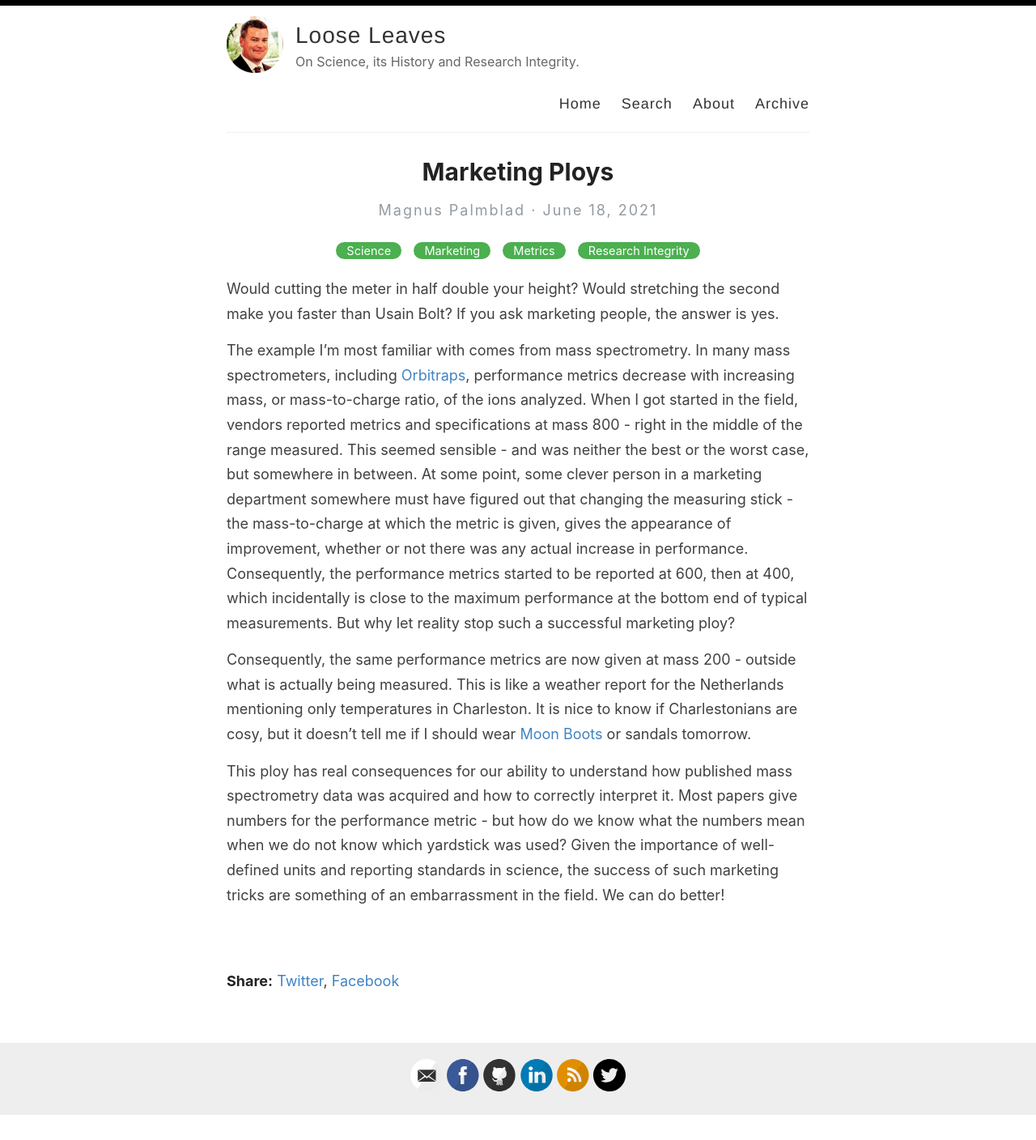
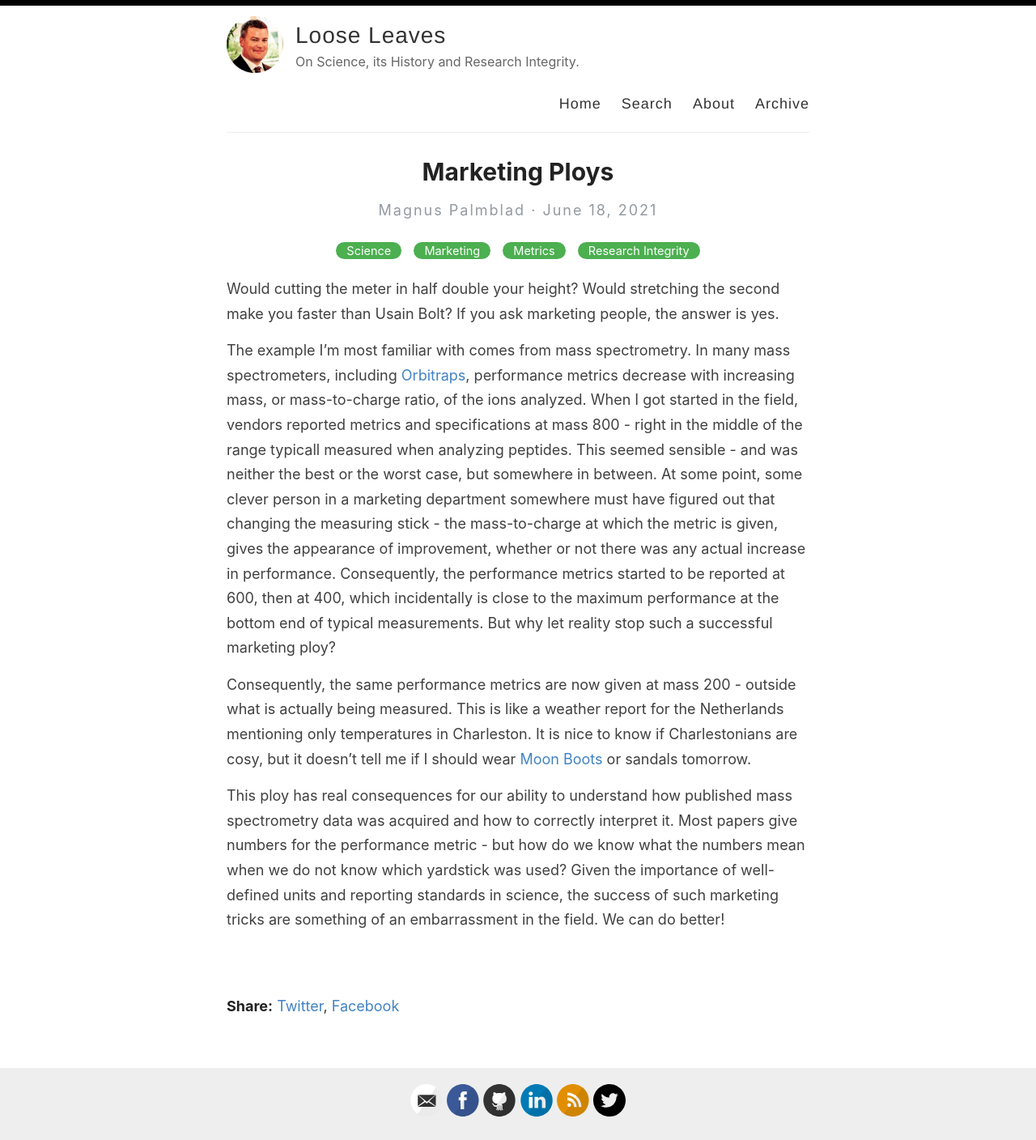
Before and after one commit to amitmerchant1990/reverie, a Jekyll site: the page built from _posts/2021-06-18-Marketing_Ploys.md, in a window 1280 px wide. Shown: the whole page at 81% size. Built offline with Jekyll 4.4.1, drawn with Linux system fonts in a browser that asks for light colours; before the commit the page ends 1378 px from its top, so only the background shows below that.

Commit message:
Update 2021-06-18-Marketing_Ploys.md

```diff
--- a/_posts/2021-06-18-Marketing_Ploys.md
+++ b/_posts/2021-06-18-Marketing_Ploys.md
@@ -7,7 +7,7 @@
 
 Would cutting the meter in half double your height? Would stretching the second make you faster than Usain Bolt? If you ask marketing people, the answer is yes.
 
-The example I'm most familiar with comes from mass spectrometry. In many mass spectrometers, including [Orbitraps](https://doi.org/10.1016/j.jasms.2009.01.005), performance metrics decrease with increasing mass, or mass-to-charge ratio, of the ions analyzed. When I got started in the field, vendors reported metrics and specifications at mass 800 - right in the middle of the range measured. This seemed sensible - and was neither the best or the worst case, but somewhere in between. At some point, some clever person in a marketing department somewhere must have figured out that changing the measuring stick - the mass-to-charge at which the metric is given, gives the appearance of improvement, whether or not there was any actual increase in performance. Consequently, the performance metrics started to be reported at 600, then at 400, which incidentally is close to the maximum performance at the bottom end of typical measurements. But why let reality stop such a successful marketing ploy?
+The example I'm most familiar with comes from mass spectrometry. In many mass spectrometers, including [Orbitraps](https://doi.org/10.1016/j.jasms.2009.01.005), performance metrics decrease with increasing mass, or mass-to-charge ratio, of the ions analyzed. When I got started in the field, vendors reported metrics and specifications at mass 800 - right in the middle of the range typicall measured when analyzing peptides. This seemed sensible - and was neither the best or the worst case, but somewhere in between. At some point, some clever person in a marketing department somewhere must have figured out that changing the measuring stick - the mass-to-charge at which the metric is given, gives the appearance of improvement, whether or not there was any actual increase in performance. Consequently, the performance metrics started to be reported at 600, then at 400, which incidentally is close to the maximum performance at the bottom end of typical measurements. But why let reality stop such a successful marketing ploy?
 
 Consequently, the same performance metrics are now given at mass 200 - outside what is actually being measured. This is like a weather report for the Netherlands mentioning only temperatures in Charleston. It is nice to know if Charlestonians are cosy, but it doesn’t tell me if I should wear [Moon Boots](https://en.wikipedia.org/wiki/Moon_Boot) or sandals tomorrow.
 
```
